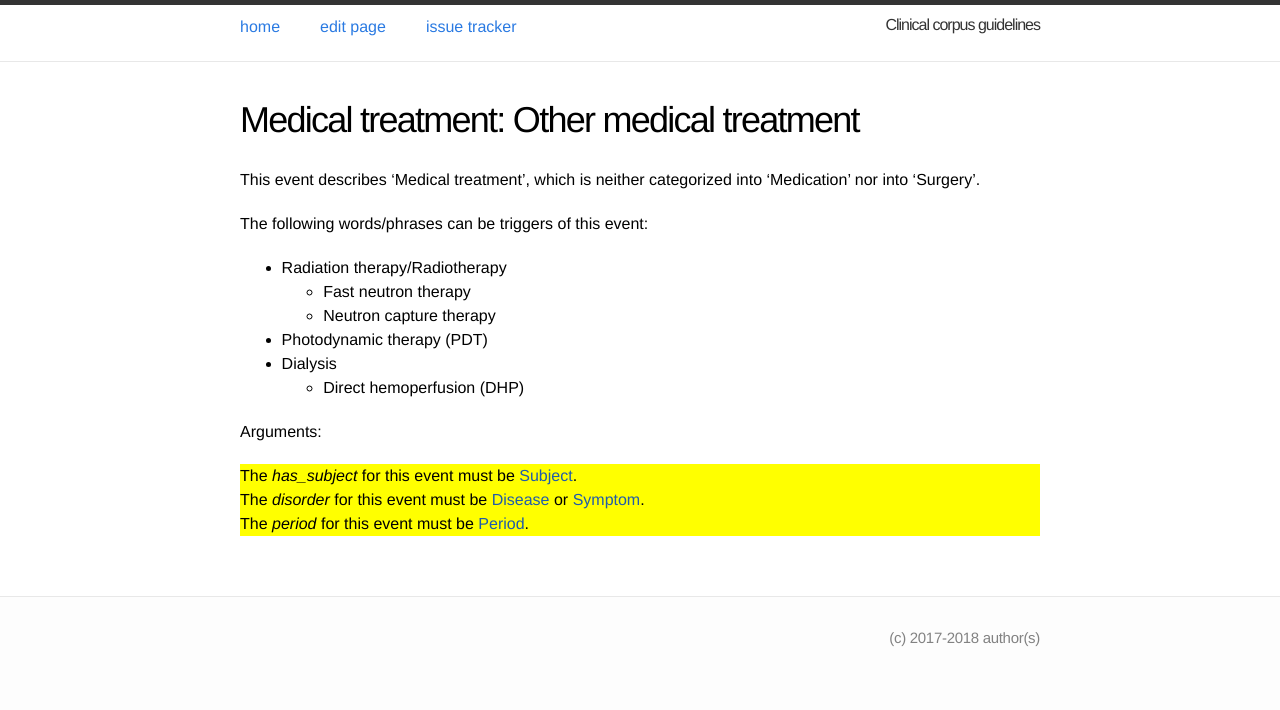
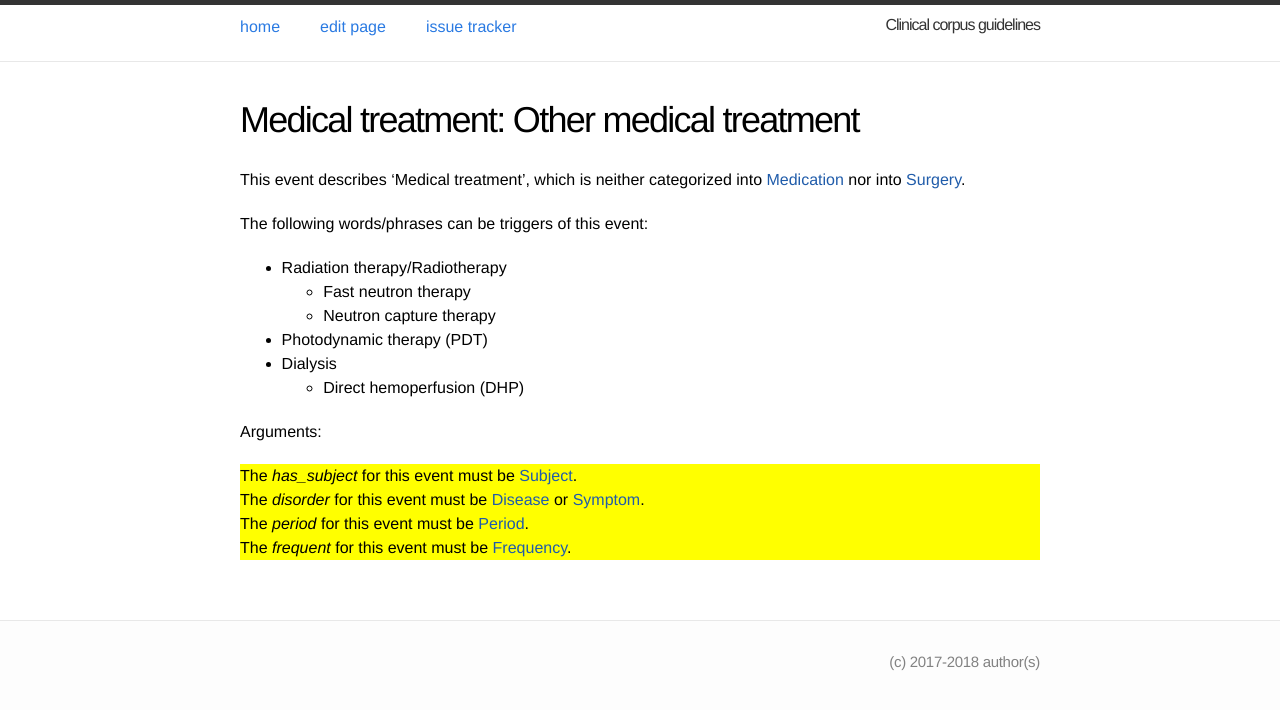
Before and after one commit to ezcatdb/clinicalcorpus-guidelines, a Jekyll site: the page built from _event/Medical_treatment.md, in a window 1280 px wide. Shown: the top 710 px of the page. Built offline with Jekyll 4.4.1, drawn with Linux system fonts in a browser that asks for light colours.

Commit message:
adding new event (Biological_process) in index.md adding new links and argument (frequent) in Medical_treatment.md

```diff
--- a/_event/Medical_treatment.md
+++ b/_event/Medical_treatment.md
@@ -6,7 +6,7 @@ shortdef: "Other medical treatment"
 order: 1
 ---
 
-This event describes 'Medical treatment', which is neither categorized into 'Medication' nor into 'Surgery'.
+This event describes 'Medical treatment', which is neither categorized into [Medication]() nor into [Surgery]().
 
 
 The following words/phrases can be triggers of this event:
@@ -26,4 +26,7 @@ The *has_subject* for this event must be [Subject]().
 The *disorder* for this event must be [Disease]() or [Symptom]().
 
 The *period* for this event must be [Period]().
+
+The *frequent* for this event must be [Frequency]().
+
 </div>
```
Also changed, not shown: index.md (+4 -0 lines).
